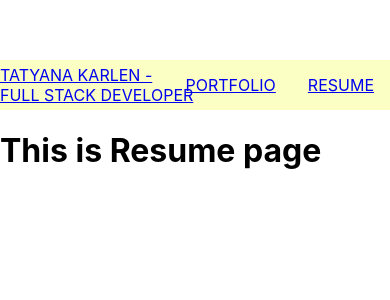
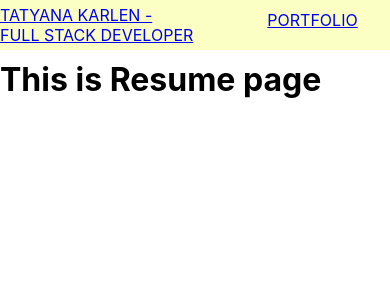
Before and after one commit to tatyanakarlen/PortfolioWebsite, a React (Create React App) app: page /resume in a window 390 px wide. Shown: the top 300 px of the page. Built offline with nearby package versions, Linux system fonts and the light colour scheme.

Commit message:
tried one solution

```diff
--- a/src/components/RightNav/RightNav.css
+++ b/src/components/RightNav/RightNav.css
@@ -9,16 +9,58 @@
  } */
 
  .right-links {
-    display: flex;
-    justify-content: flex-end;
+    /* position: fixed; */
+    /* display: flex;
+    justify-content: flex-end;  */
     width: 50%;
+    top: 0;
+
  }
 
  .navRightList {
-     display: inline-block;
+    /* list-style-type: none; */
+    position: relative;
+    display: flex;
+    justify-content: flex-end;
+    position: relative;
+
  }
 
  .navRightli {
     display: inline;
     padding: 1rem;
+    cursor: pointer;
+    /* list-style-type: none; */
  }
+
+ .navRightBtn {
+    display: none;
+    position: absolute;
+    right: 10px;
+    top: 7px;
+    padding: 5px;
+    color: #000;
+    font-size: 18px;
+ }
+
+
+ @media screen and (max-width: 500px){
+    .navRightList {
+        flex-direction: column;
+        height: auto;
+    }
+    .navRightli:nth-child(1){
+        border-top: 1px solid rgba(255, 255, 255, 0.555);
+        margin-top: 50px;
+    }
+    .navRightli {
+        width: 100%;
+        border-top: 1px solid rgba(255, 255, 255, 0.555);
+        text-align: center;
+        margin-right: 0px;
+        padding: 20px 0;
+    }
+    .navRightBtn {
+        display: block;
+    }
+}
--- a/src/components/RightNav/RightNav.jsx
+++ b/src/components/RightNav/RightNav.jsx
@@ -8,11 +8,10 @@ export default function RightNav() {
     return (
         <div className="right-links">
             <ul className="navRightList">
-          <li className="navRightli"><Link className="link" to="/portfolio">PORTFOLIO</Link></li>
-          <li className="navRightli"><Link className="link" to="/resume">RESUME</Link></li>
+              <li className="navRightli"><Link className="link" to="/portfolio">PORTFOLIO</Link></li>
+              <li className="navRightli"><Link className="link" to="/resume">RESUME</Link></li>
+              <button className="navRightBtn">BTN</button>
             </ul>
-
-
         </div>
     )
 }
--- a/src/components/TopNav/TopNav.css
+++ b/src/components/TopNav/TopNav.css
@@ -1,5 +1,6 @@
 .Nav{
-
+    position: fixed;
+    top: 0;
     display: flex;
     flex-direction: row;
     align-items: center;
--- a/src/pages/BioPortfolioPage/BioPortfolioPage.jsx
+++ b/src/pages/BioPortfolioPage/BioPortfolioPage.jsx
@@ -7,6 +7,7 @@ class BioPortfolioPage extends React.Component {
         return(
             <>
             <TopNav />
+            <h1>This is MAIN bio portfolio page</h1>
             </>
         )
     }
```
